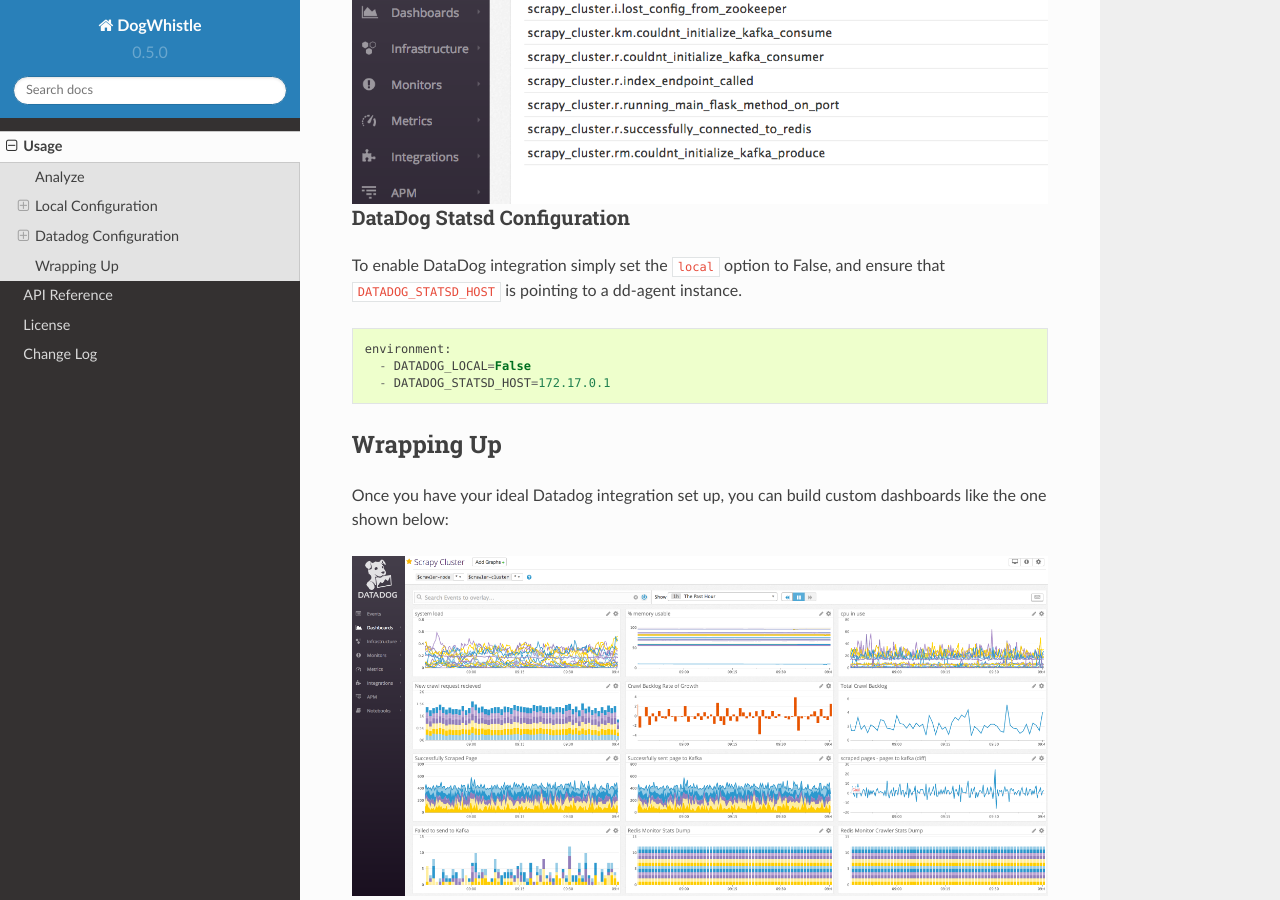
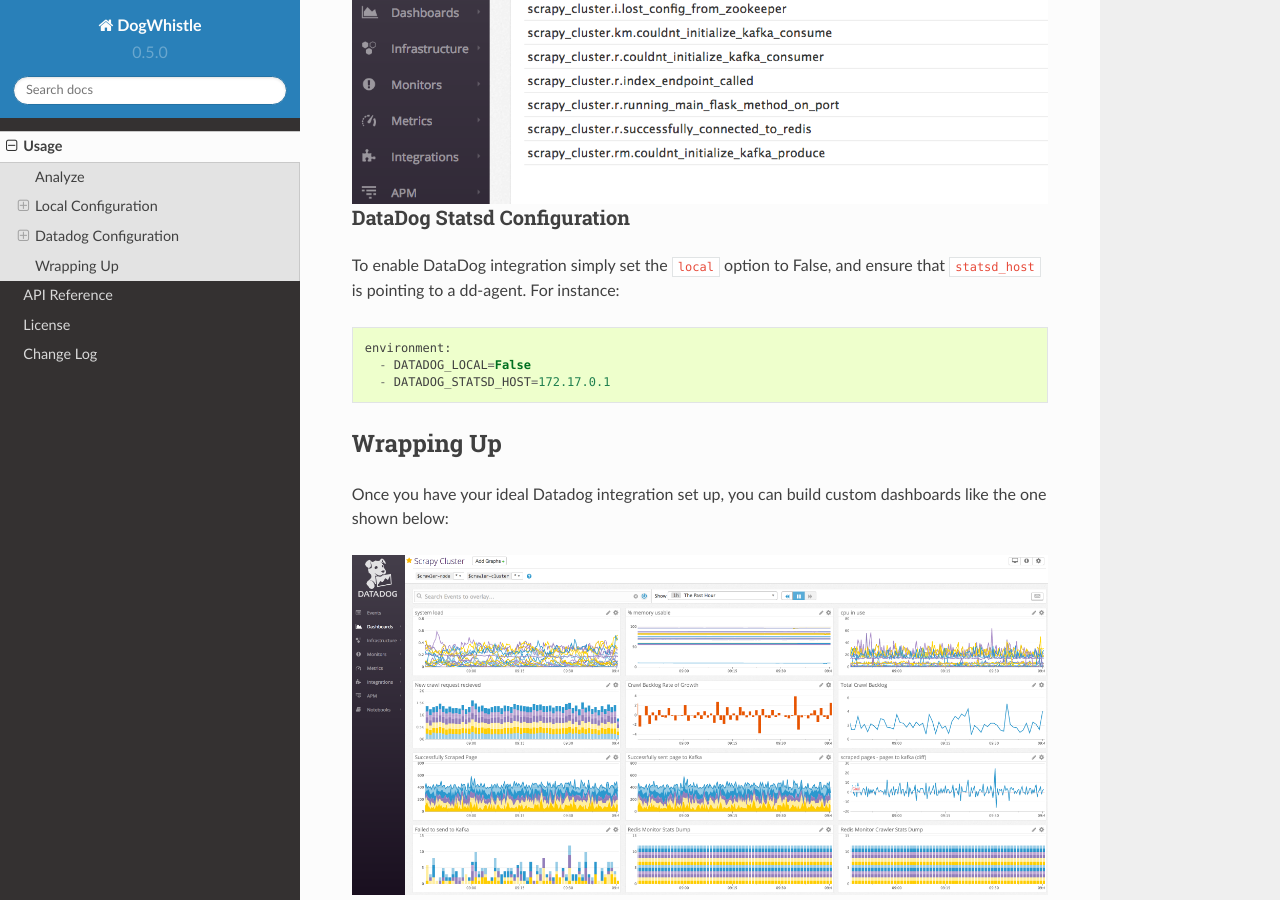
Before and after one commit to istresearch/dog-whistle, a Sphinx documentation site: the page built from docs/usage.rst, in a window 1280 px wide and 900 px high, scrolled down 9900 px. Built offline with Sphinx 7.4.7 and the Read the Docs theme 2.0.0, drawn with Linux system fonts in a browser that asks for light colours.

```diff
--- a/docs/usage.rst
+++ b/docs/usage.rst
@@ -393,7 +393,7 @@ Once your application is configured, you can see the metrics in your `Metrics Su
 DataDog Statsd Configuration
 ^^^^^^^^^^^^^^^^^^^^^^^^^^^^
 
-To enable DataDog integration simply set the ``local`` option to False, and ensure that ``DATADOG_STATSD_HOST`` is pointing to a dd-agent instance.
+To enable DataDog integration simply set the ``local`` option to False, and ensure that ``statsd_host`` is pointing to a dd-agent. For instance:
 
 ::
 
--- a/dog_whistle/__init__.py
+++ b/dog_whistle/__init__.py
@@ -223,7 +223,7 @@ def dw_config(settings):
                 log.error("Unknown statsd config for DataDog setup")
                 raise Exception("Unknown statsd config for DataDog setup")
 
-            initialize(statsd_host=_dw_configuration['options']['statsd_host'], statsd_port=_dw_configuration['options']['statsd_port'])
+            initialize(**_dw_configuration['options'])
             _dw_stats = statsd
 
         # generate override mappings
```
